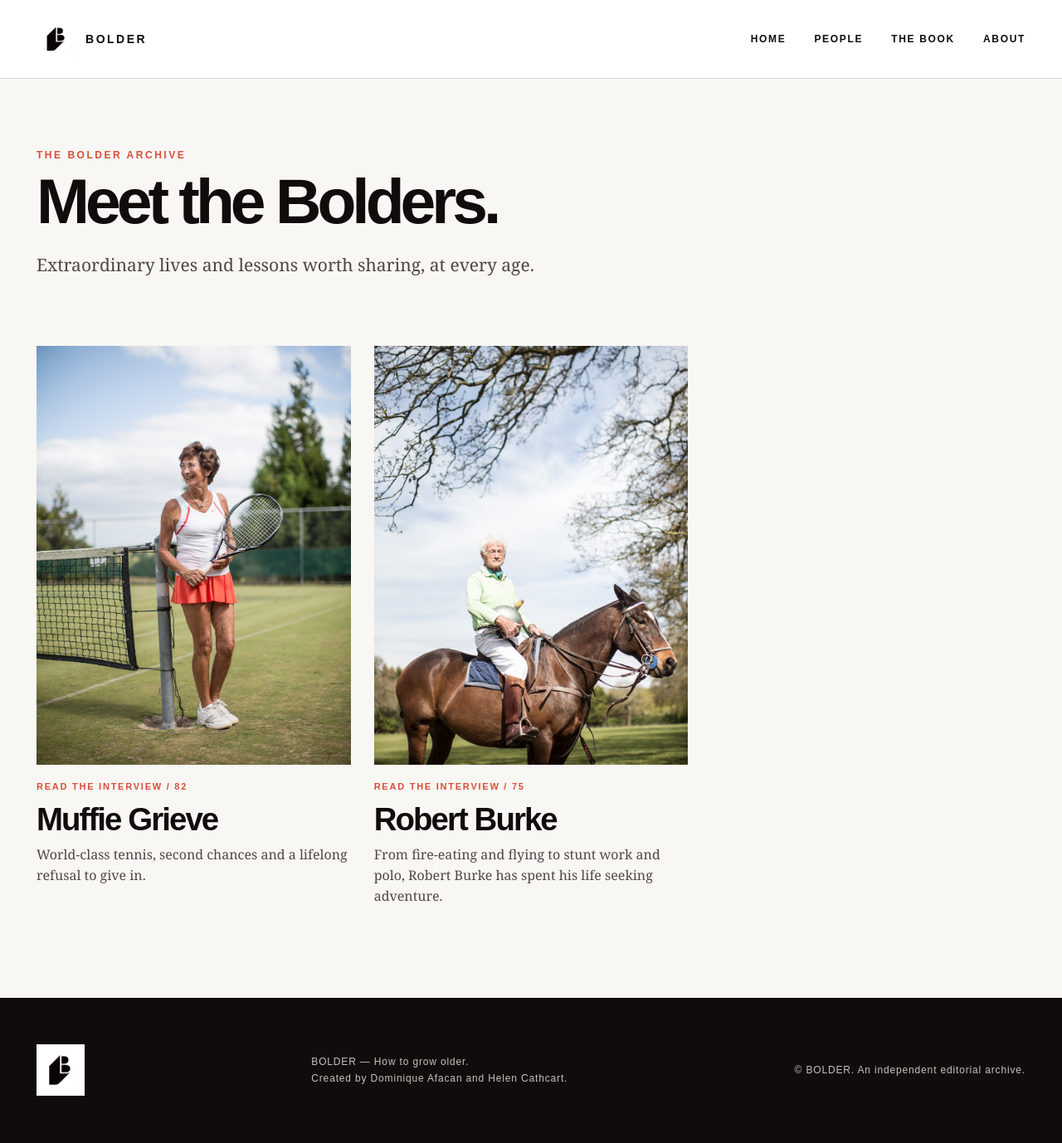
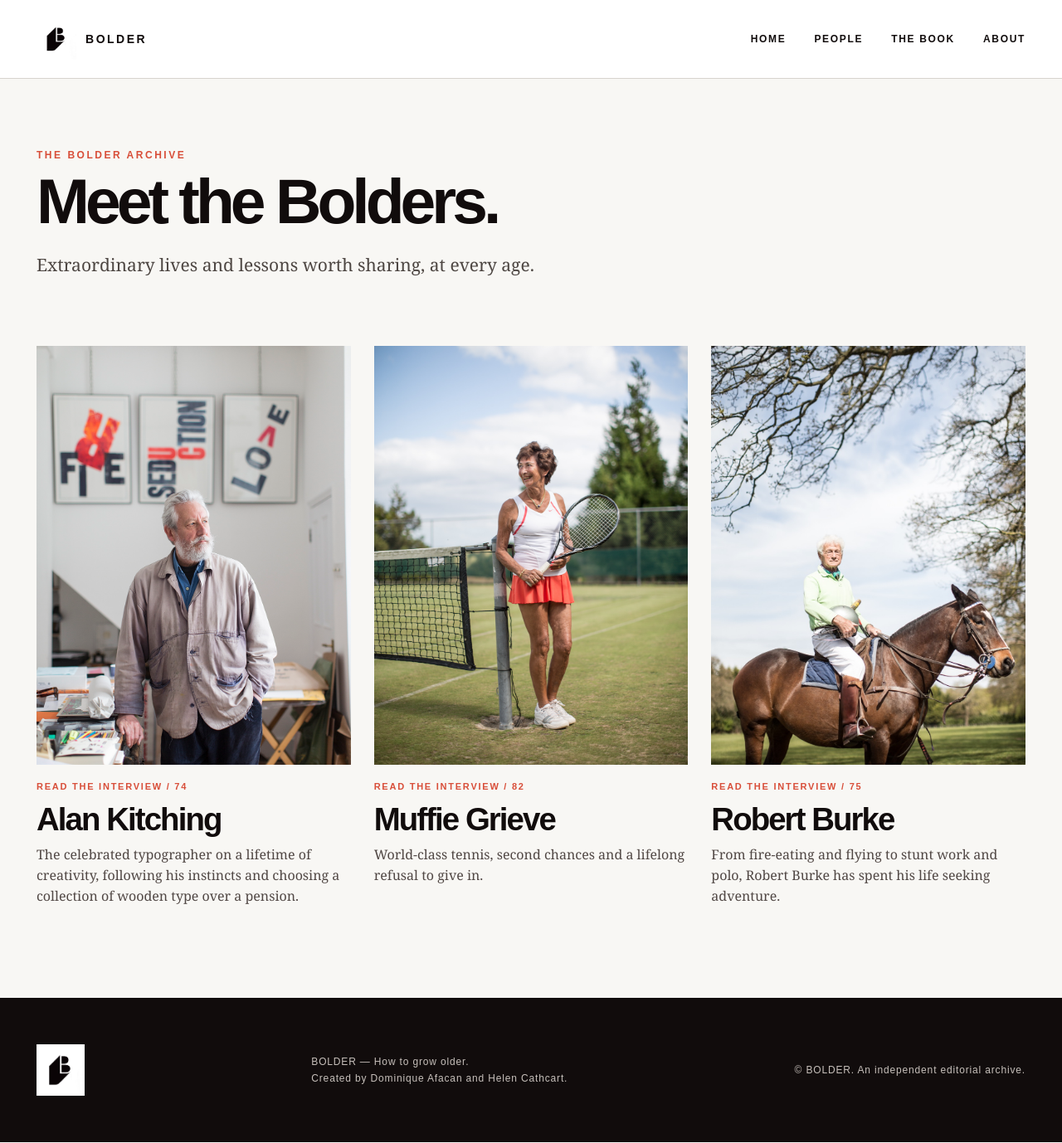
Before and after one commit to dominiqueafacan-ops/bolder-site, a Jekyll site: the page built from people.html, in a window 1280 px wide. Shown: the whole page at 83% size. Built offline with Jekyll 4.4.1, drawn with Linux system fonts in a browser that asks for light colours; part of the change alters nothing that is shown.

Commit message:
Update _people/alan-kitching.md (via Pages CMS)

```diff
--- a/_people/alan-kitching.md
+++ b/_people/alan-kitching.md
@@ -1,8 +1,35 @@
 ---
 title: Alan Kitching
-age: "75"
+age: "74"
 image: /assets/GH9A9170AlanKitching_low.jpg
 image_alt: Portrait of Alan Kitching
+summary: The celebrated typographer on a lifetime of creativity, following his
+  instincts and choosing a collection of wooden type over a pension.
+intro: Iconic typographer, graphic designer and teacher Alan Kitching is
+  renowned for his creative use of letterpress printing. His book, Alan
+  Kitching's A–Z of Letterpress, showcases his extraordinary collection of
+  wooden type.
 featured: false
-published: false
+published: true
 ---
+I'm from Darlington, a big railway town – back in those days, anyone who lived there moved into that business. I didn't want to do that – I wanted to be a poster artist. The only thing I could think of that seemed akin to that sort of thing was printing, so I left school at 14 to start an apprenticeship as a type compositor. My grandfather had been a sign writer back in the days when everything had to be done by hand, so perhaps it ran in the family.
+
+I never thought I'd go to college but by luck and good fortune I finished up at Watford College of Technology. It was full of fantastic people, and everybody who was anyone in the industry seemed to be teaching there. Things took off from there and more good fortune followed, though success just sort of crept up on me.
+
+A big milestone was meeting Anthony Froshaug in 1964 – he was a catalyst of British graphic design and taught a lot of very successful designers. In those days, graphic design was done by artists, not computers. There was a very small group of people doing worthwhile work and it was a rare way to earn a living. People who did it had a lot of influence.
+
+I set up my own shop and studio in Clerkenwell in 1989 and bought all the kit. A lot of work came out of it and I explored new ways of using type and the printing press. Even though all my clients, from Pentagram to Saatchi & Saatchi, have let me do what I want, I always ask what the article is about. It's more than making nice, pretty images – there has to be some logic to it.
+
+The Guardian is one of my favourite clients; I've worked with them intermittently over the years. One of the big jobs was an ad for the anti-war campaign in 2003. It was used in the paper and doubled as a banner at the rally. I had an exhibition at their new offices back in January too.
+
+I met my late wife Celia in 1994 at the Chelsea Arts Club. She had a huge flat in Chelsea where we both lived, but she decided it wasn't big enough for two people so we came here to Kennington, which I much prefer. She was a singer and wanted to do concerts here and, of course, it doubled as a studio for my printing things.
+
+While Celia was still here, we bought a huge collection from a guy in a little village in Somerset who had two huge, medieval barns full of type. He said we had to take everything or nothing, so we went to the pub to have a think about it. I remember saying, "Do we want a pension, or do we want to buy this?" We decided on the latter and, as you can see, it is everywhere, all over the flat. I'm so pleased we bought it.
+
+As far as health and fitness are concerned, I have a very boring routine of cooking the same things. I don't vary my diet very much. I have a bike so I cycle to my other workshop, plus I work on my feet all day, so come four o'clock I've had it.
+
+In a way, age is a setback – I haven't got the energy I had at, say, 54. I am more aware of my limitations where that is concerned. I have a lot of young followers and students though, and get invited to go and talk all over the place, which I really enjoy. I'm very happy being 74; the only other age I've enjoyed as much was when my two sons were both young kids.
+
+My plan from here is to keep doing more interesting work. I have a gallery – Advanced Graphics – where I sell my art and another big book coming out next year.
+
+**The most important lesson I've learnt? Do as you would be done by.**
```
